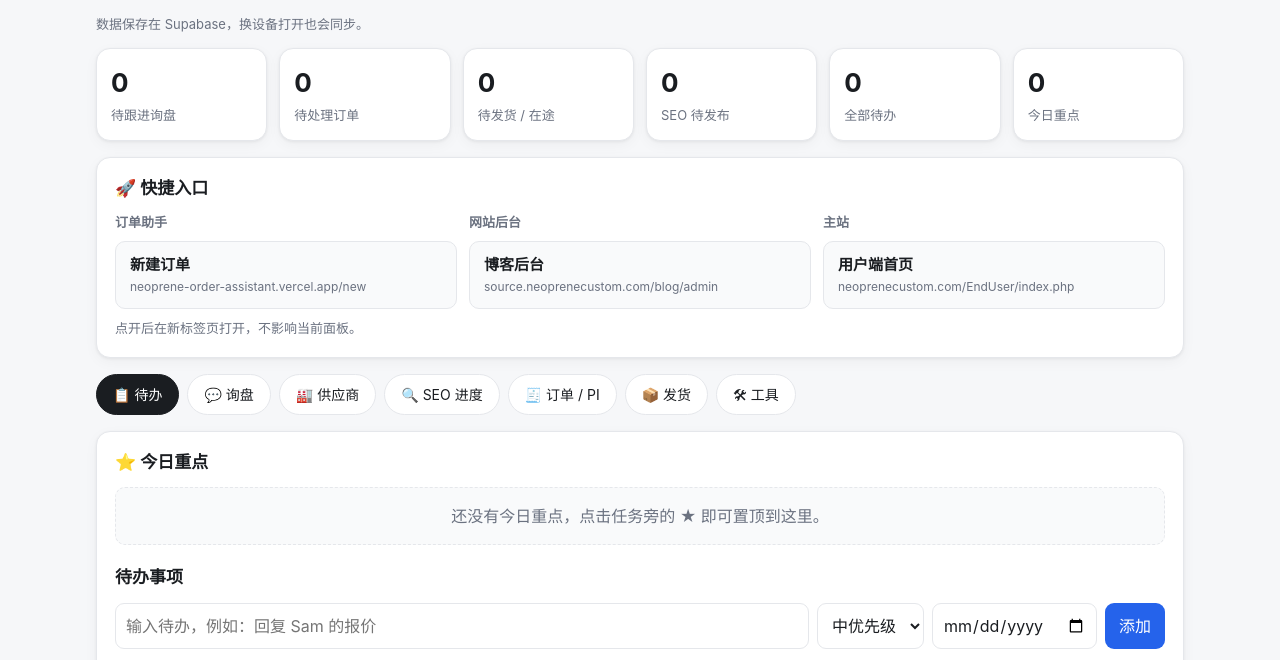
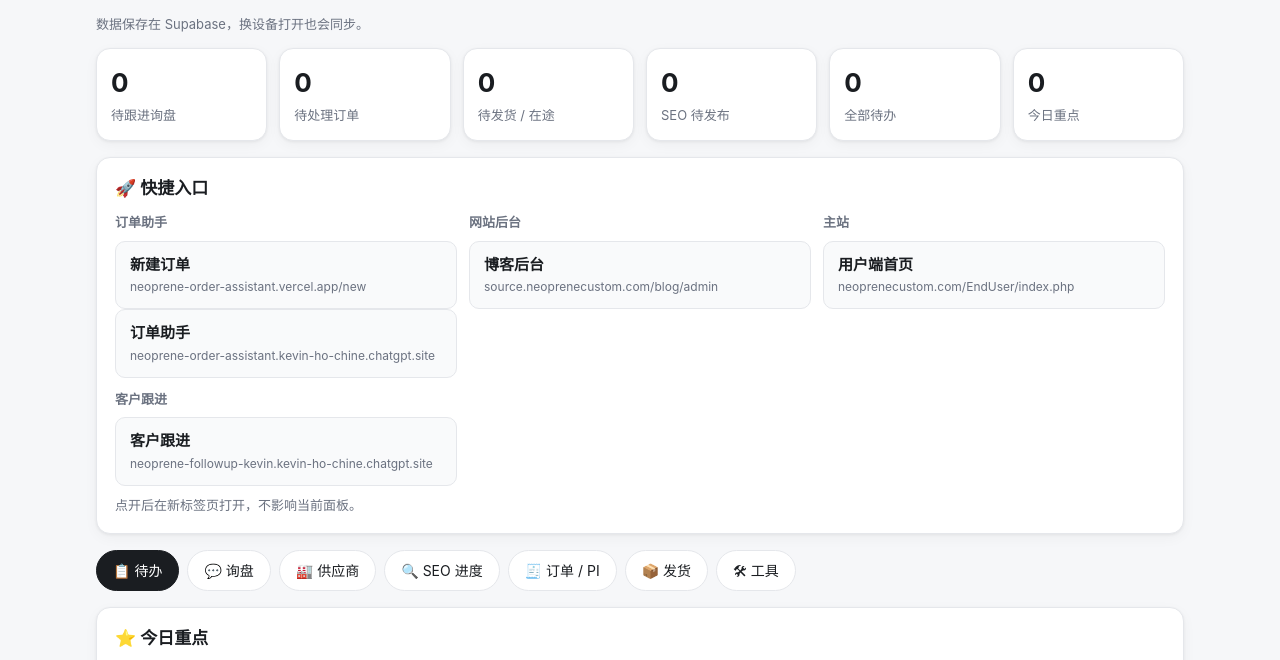
Before and after one commit to kevin-neoprene/work-panel, a plain HTML site: page index.html in a window 1280 px wide. Shown: the part 101-761 px from the top of the page. Drawn offline with Linux system fonts and the light colour scheme; no server answers.

Commit message:
Add followup and order assistant quick links

```diff
--- a/index.html
+++ b/index.html
@@ -37,6 +37,9 @@
         <a class="quick-card" href="https://neoprene-order-assistant.vercel.app/new" target="_blank" rel="noopener">
           <b>新建订单</b><span>neoprene-order-assistant.vercel.app/new</span>
         </a>
+        <a class="quick-card" href="https://neoprene-order-assistant.kevin-ho-chine.chatgpt.site/" target="_blank" rel="noopener">
+          <b>订单助手</b><span>neoprene-order-assistant.kevin-ho-chine.chatgpt.site</span>
+        </a>
       </div>
       <div class="quick-group">
         <h3>网站后台</h3>
@@ -48,6 +51,12 @@
         <h3>主站</h3>
         <a class="quick-card" href="https://neoprenecustom.com/EndUser/index.php" target="_blank" rel="noopener">
           <b>用户端首页</b><span>neoprenecustom.com/EndUser/index.php</span>
+        </a>
+      </div>
+      <div class="quick-group">
+        <h3>客户跟进</h3>
+        <a class="quick-card" href="https://neoprene-followup-kevin.kevin-ho-chine.chatgpt.site/" target="_blank" rel="noopener">
+          <b>客户跟进</b><span>neoprene-followup-kevin.kevin-ho-chine.chatgpt.site</span>
         </a>
       </div>
     </div>
```
